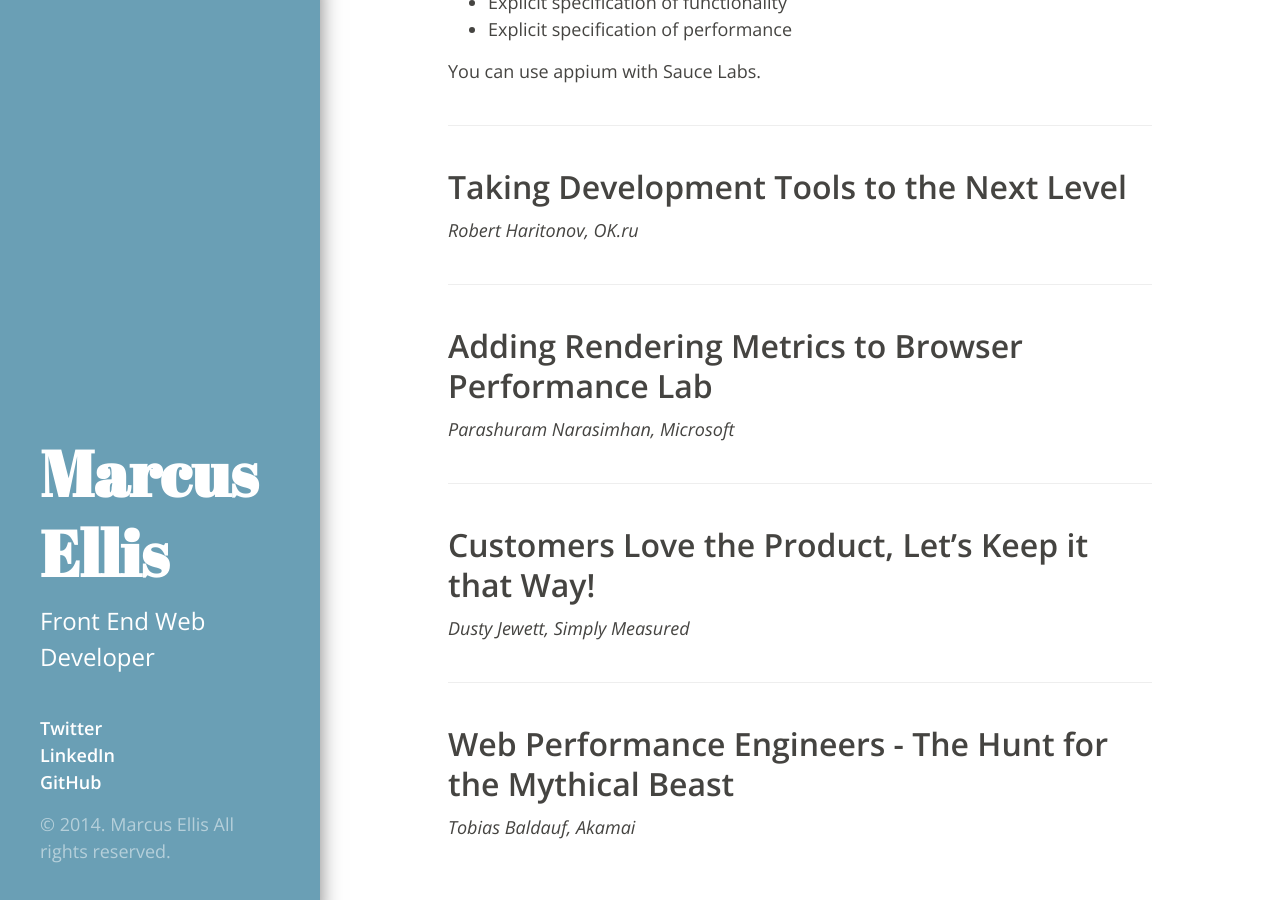
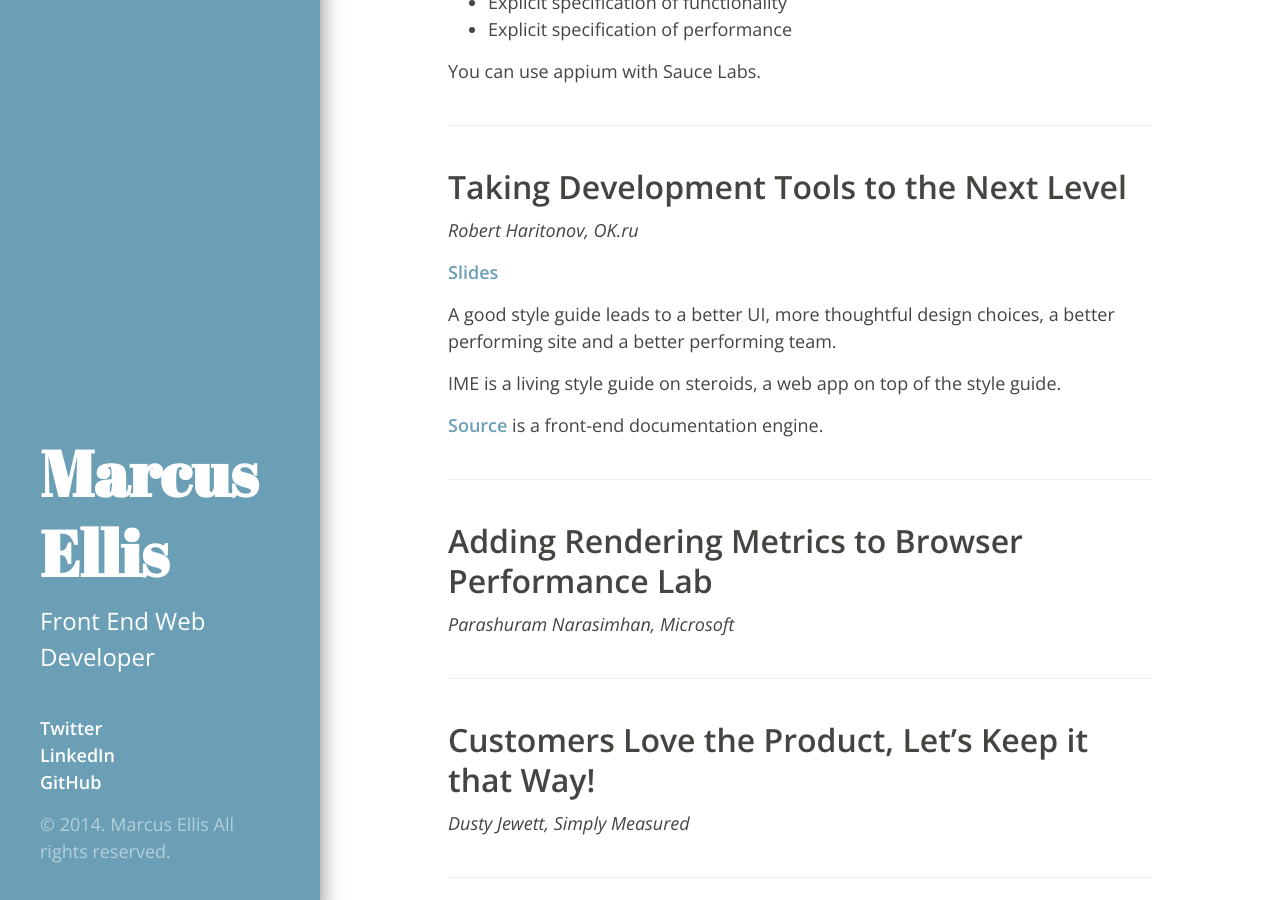
Before and after one commit to marcusellis05/marcusellis05.github.io, a Jekyll site: the page built from _posts/2014-04-24-feops-conf-day-1.md, in a window 1280 px wide and 900 px high, scrolled down 5762 px. Built offline with Jekyll 4.4.1, drawn with Linux system fonts in a browser that asks for light colours; Markdown is read by kramdown in place of the engine named in the settings.

Commit message:
adding dev tools notes

```diff
--- a/_posts/2014-04-24-feops-conf-day-1.md
+++ b/_posts/2014-04-24-feops-conf-day-1.md
@@ -216,7 +216,13 @@ You can use appium with Sauce Labs.
 
 *Robert Haritonov, OK.ru*
 
+[Slides](http://rhr.me/pres/ime)
 
+A good style guide leads to a better UI, more thoughtful design choices, a better performing site and a better performing team.
+
+IME is a living style guide on steroids, a web app on top of the style guide.
+
+[Source](http://sourcejs.com) is a front-end documentation engine.
 
 ------
 
```
